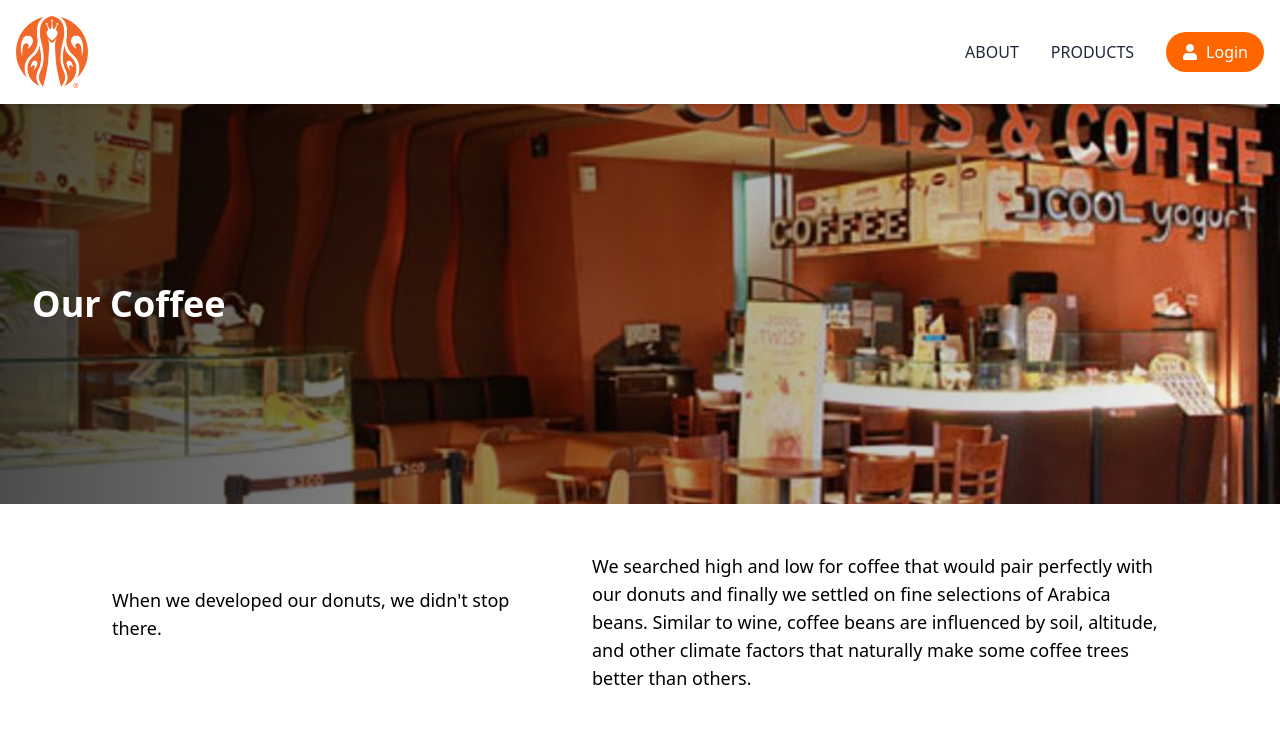
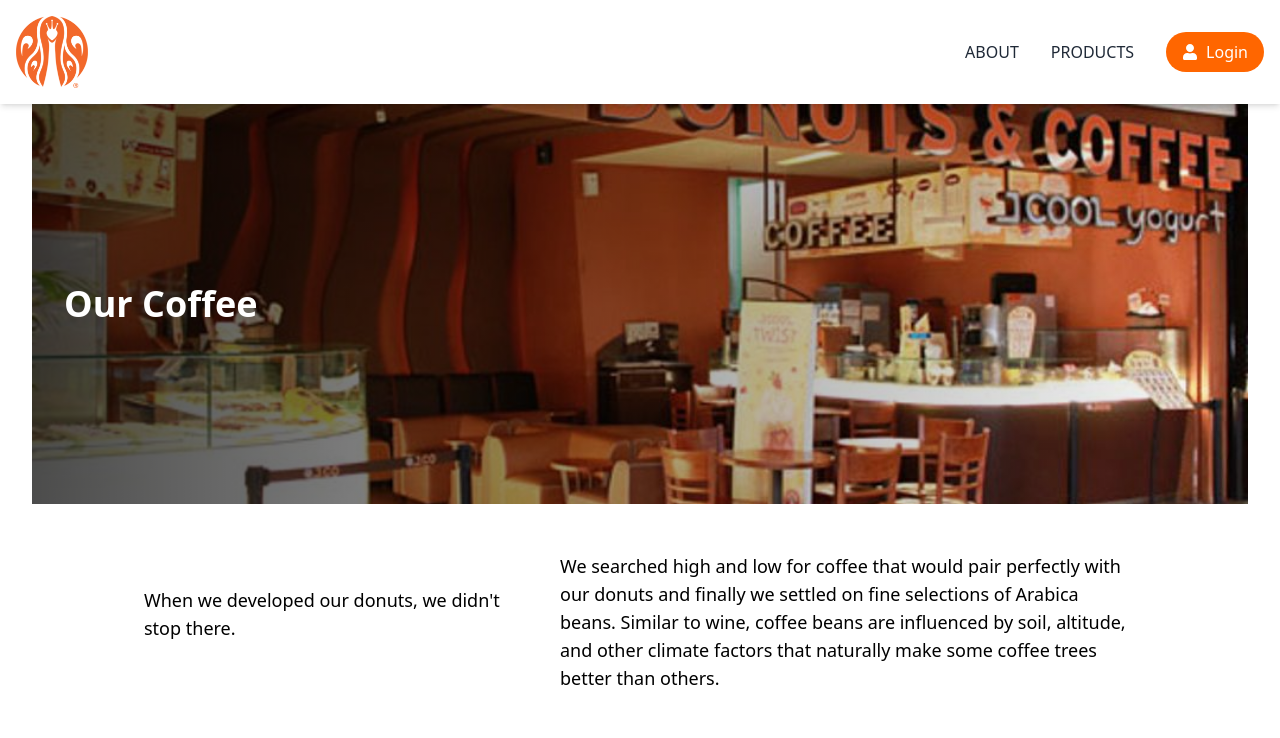
Before and after one commit to dzakwanpxr/nextjs-jco-coffee, a Next.js app: page / in a window 1280 px wide. Shown: the top 738 px of the page. Built offline with nearby package versions, Linux system fonts and the light colour scheme.

Commit message:
Refactor homepage product section and style

```diff
--- a/src/components/Home/HomePageProducts.tsx
+++ b/src/components/Home/HomePageProducts.tsx
@@ -17,9 +17,7 @@ interface HomePageProductsProps {
 export default function HomePageProducts({ products }: HomePageProductsProps) {
   return (
     <section className="py-12">
-      <h2 className="text-center text-3xl text-[#661d0a] mb-8 uppercase font-bold">
-        Our Featured Products
-      </h2>
+      <h2 className="text-center text-3xl text-[#661d0a] mb-8 uppercase font-bold">Our Featured Products</h2>
       <div className="grid grid-cols-1 sm:grid-cols-2 lg:grid-cols-3 gap-8">
         {products.map((product) => (
           <ProductCard key={product.id} {...product} />
--- a/src/components/Layout/Layout.tsx
+++ b/src/components/Layout/Layout.tsx
@@ -5,7 +5,7 @@ export default function Layout({ children }: { children: React.ReactNode }) {
   return (
     <div className="flex flex-col min-h-screen">
       <Header />
-      <main className="flex-grow">{children}</main>
+      <main className="flex-grow sm:px-6 lg:px-8">{children}</main>
       <Footer />
     </div>
   );
--- a/src/components/Products/RelatedProducts.tsx
+++ b/src/components/Products/RelatedProducts.tsx
@@ -4,7 +4,6 @@ import Image from "next/image";
 interface RelatedProduct {
   id: number;
   name: string;
-  slug: string;
   image: string;
 }
 
@@ -18,7 +17,7 @@ export default function RelatedProducts({ products }: RelatedProductsProps) {
       <h2 className="text-2xl font-bold mb-4">Related Products</h2>
       <div className="grid grid-cols-2 md:grid-cols-4 gap-4">
         {products.map((product) => (
-          <Link key={product.id} href={`/products/${product.slug}`}>
+          <Link key={product.id} href={`/products/${product.id}`}>
             <div className="border rounded-lg p-2 hover:shadow-md transition-shadow flex flex-col items-center">
               <Image
                 src={product.image}
--- a/src/shared/components/ProductCard/ProductCard.tsx
+++ b/src/shared/components/ProductCard/ProductCard.tsx
@@ -13,6 +13,7 @@ interface ProductCardProps {
 }
 
 export default function ProductCard({
+  id,
   slug,
   name,
   image,
@@ -23,7 +24,7 @@ export default function ProductCard({
   const discountedPrice = calculateDiscountPrice(price, discount);
 
   return (
-    <Link href={`/products/${slug}`}>
+    <Link href={`/products/${id}`}>
       <div className="relative rounded-lg shadow-md overflow-hidden transition-all duration-300 hover:shadow-lg group cursor-pointer">
         <div className="relative overflow-hidden">
           <Image
```
